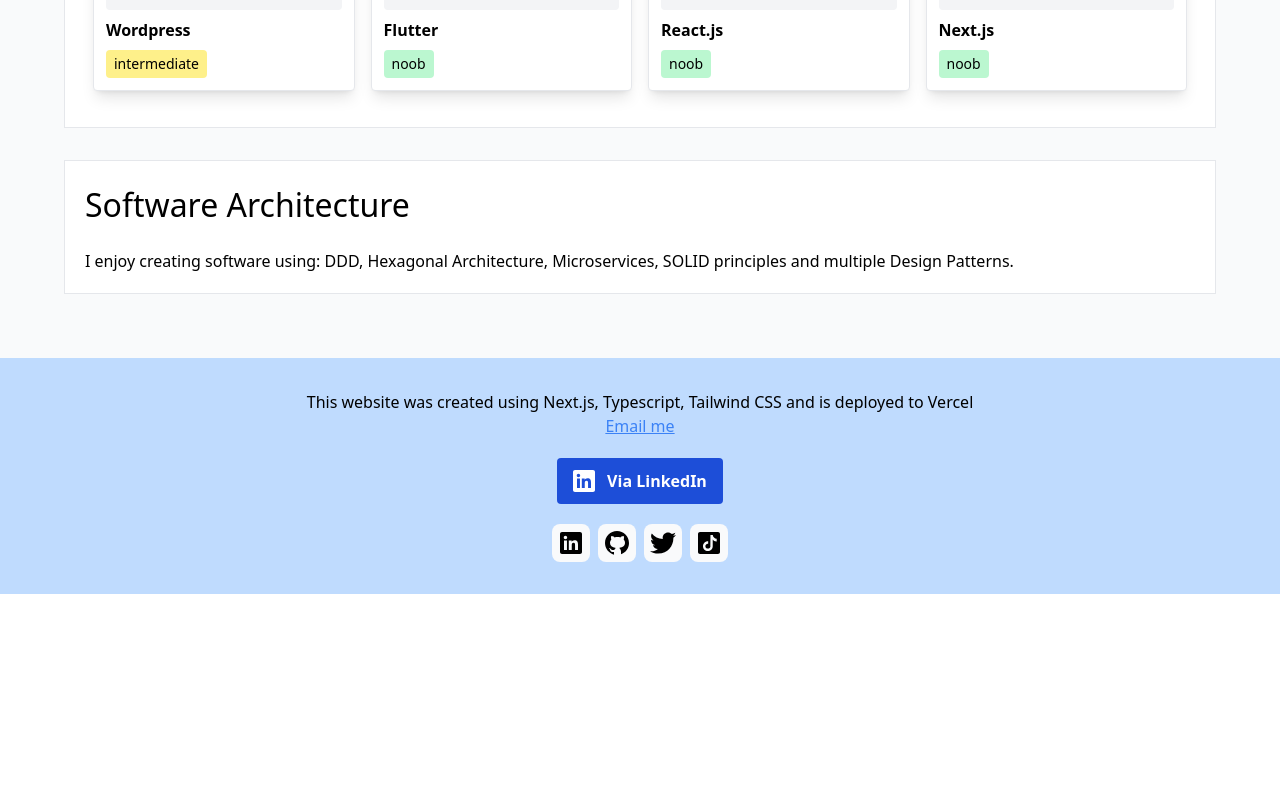
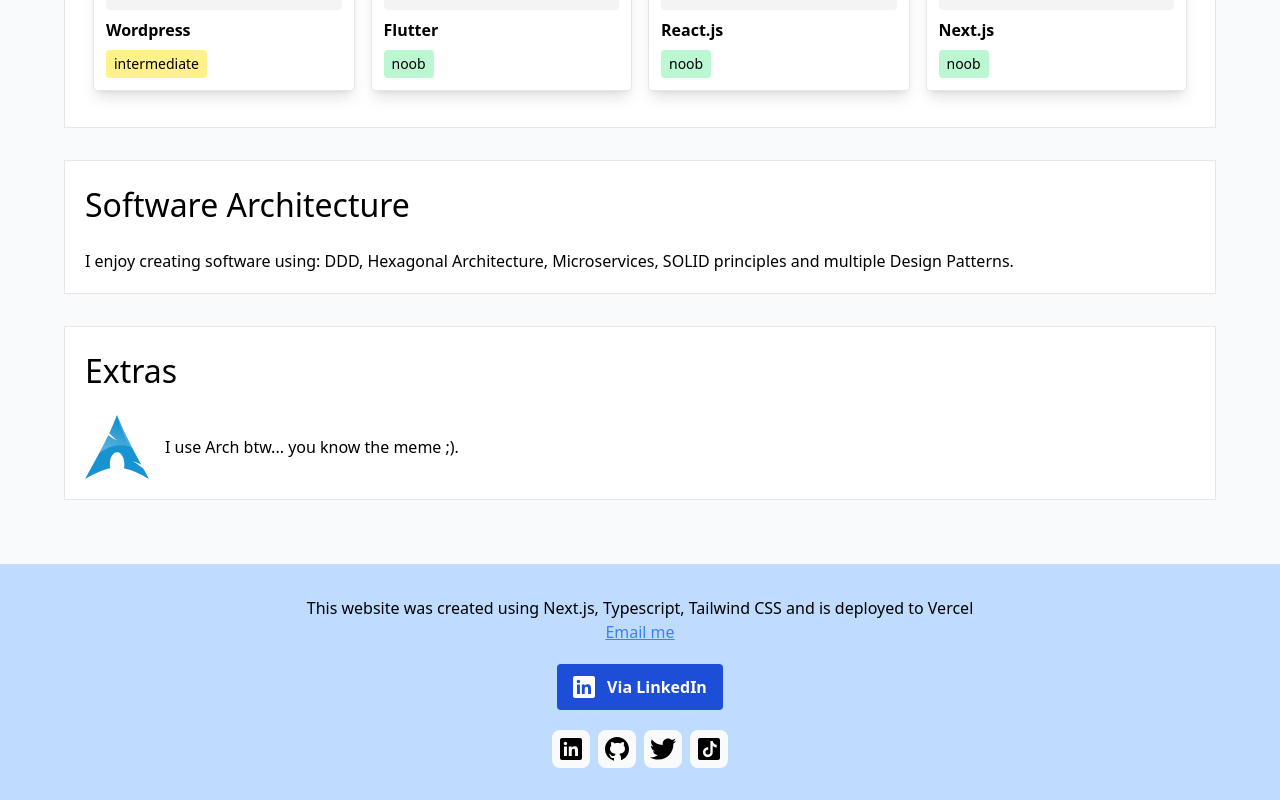
Before and after one commit to Ivanfvj/portfolio, a Next.js app: page / in a window 1280 px wide. Shown: the part 3877-4677 px from the top of the page. Before the commit the page ends 4471 px from the top, so only its background shows below. Built offline with nearby package versions, Linux system fonts and the light colour scheme.

Commit message:
arch logo added, why not...

```diff
--- a/pages/about.tsx
+++ b/pages/about.tsx
@@ -15,6 +15,14 @@
     <div className="p-5 my-8 text-center">
       <h2 className="text-3xl mb-3">Working on this page</h2>
     </div>
+    <section>
+      <div>I'm a social person, and i really enjoy helping.</div>
+    </section>
+    <section>
+      <div>
+        <h1>My actual headquarters</h1>
+      </div>
+    </section>
   </Layout>
 );
 
--- a/pages/index.tsx
+++ b/pages/index.tsx
@@ -145,13 +145,27 @@
           <HardSkillsSection />
         </section>
 
-        <section className="max-w-6xl mx-auto mb-16">
+        <section className="max-w-6xl mx-auto mb-8">
           <div className="border bg-white p-5 space-y-5">
             <h1>Software Architecture</h1>
             <p>
               I enjoy creating software using: DDD, Hexagonal Architecture,
               Microservices, SOLID principles and multiple Design Patterns.
             </p>
+          </div>
+        </section>
+
+        <section className="max-w-6xl mx-auto mb-16">
+          <div className="border bg-white p-5 space-y-5">
+            <h1>Extras</h1>
+            <div className="flex items-center">
+              <img
+                className="inline-block mr-4"
+                src="/svg/archlinux-icon.svg"
+                alt=""
+              />
+              <span>I use Arch btw... you know the meme ;).</span>
+            </div>
           </div>
         </section>
 
```
Also changed, not shown: public/svg/archlinux-icon.svg (added).
